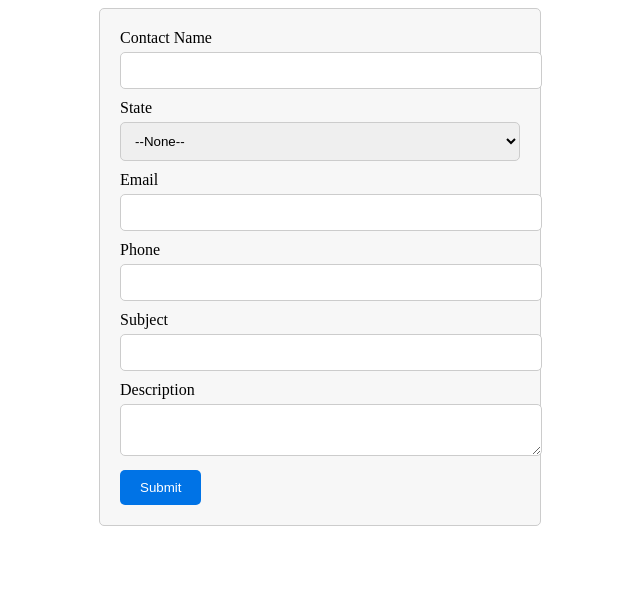
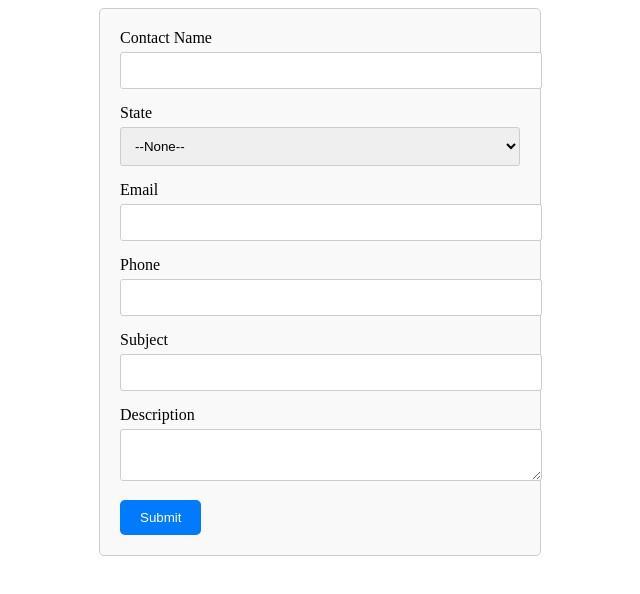
Before and after one commit to omuralievruslan/Web-to-Case-For-Tenant1, a plain HTML site: page index.html in a window 1280 px wide. Shown: the whole page, without its empty margins (320-960 px from the left). Drawn offline with Linux system fonts and the light colour scheme.

Commit message:
Update index.html

```diff
--- a/index.html
+++ b/index.html
@@ -1,57 +1,58 @@
 <!DOCTYPE html>
 <html>
 <head>
-    <meta http-equiv="Content-type" content="text/html; charset=UTF-8">
+    <META HTTP-EQUIV="Content-type" CONTENT="text/html; charset=UTF-8">
     <style>
-        /* Style the form container */
-        form {
+        /* Style for the form container */
+        .form-container {
             max-width: 400px;
             margin: 0 auto;
             padding: 20px;
             border: 1px solid #ccc;
             border-radius: 5px;
-            background-color: #f7f7f7;
+            background-color: #f9f9f9;
         }
 
-        /* Style form labels */
+        /* Style for labels */
         label {
             display: block;
             margin-bottom: 5px;
         }
 
-        /* Style input fields and select */
+        /* Style for input and select fields */
         input[type="text"],
         select,
         textarea {
             width: 100%;
             padding: 10px;
-            margin-bottom: 10px;
+            margin-bottom: 15px;
             border: 1px solid #ccc;
-            border-radius: 5px;
+            border-radius: 3px;
         }
 
-        /* Style the submit button */
+        /* Style for the submit button */
         input[type="submit"] {
-            background-color: #0073e6;
+            background-color: #007BFF;
             color: #fff;
+            border: none;
             padding: 10px 20px;
-            border: none;
             border-radius: 5px;
             cursor: pointer;
         }
 
         input[type="submit"]:hover {
-            background-color: #005bbf;
+            background-color: #0056b3;
         }
     </style>
 </head>
 <body>
+    <div class="form-container">
         <form action="https://webto.salesforce.com/servlet/servlet.WebToCase?encoding=UTF-8&orgId=00D5g00000L8VqO" method="POST">
             <input type="hidden" name="orgid" value="00D5g00000L8VqO">
             <input type="hidden" name="retURL" value="http://">
 
             <label for="name">Contact Name</label>
-        <input id="name" maxlength="80" name="name" type="text">
+            <input id="name" maxlength="80" name="name" type="text" />
 
             <label for="state">State</label>
             <select id="00N5g00000dVRwd" name="00N5g00000dVRwd" title="State">
@@ -62,18 +63,19 @@
             </select>
 
             <label for="email">Email</label>
-        <input id="email" maxlength="80" name="email" type="text">
+            <input id="email" maxlength="80" name="email" type="text" />
 
             <label for="phone">Phone</label>
-        <input id="phone" maxlength="40" name="phone" type="text">
+            <input id="phone" maxlength="40" name="phone" type="text" />
 
             <label for="subject">Subject</label>
-        <input id="subject" maxlength="80" name="subject" type="text">
+            <input id="subject" maxlength="80" name="subject" type="text" />
 
             <label for="description">Description</label>
             <textarea name="description"></textarea>
 
             <input type="submit" name="submit">
         </form>
+    </div>
 </body>
 </html>
```
Lines whose indentation alone changed are shown as unchanged.
